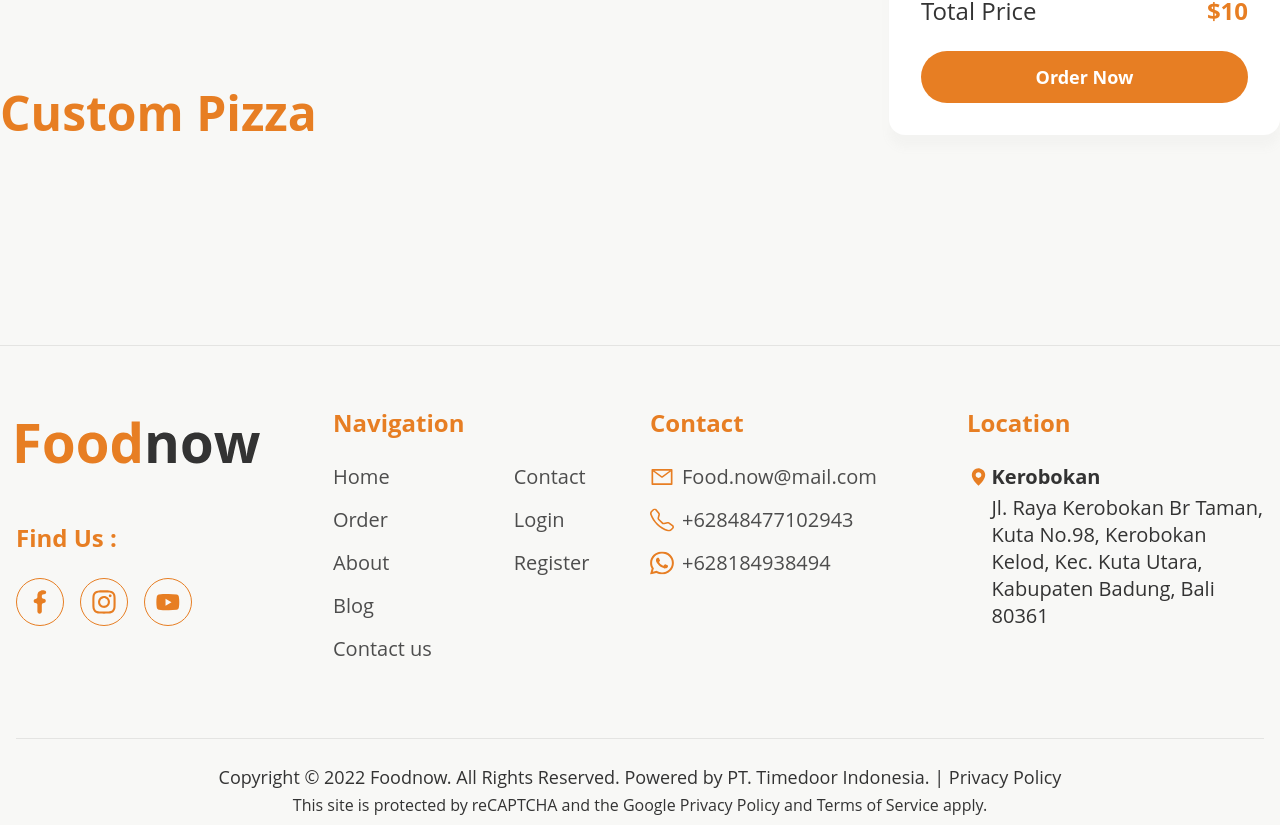
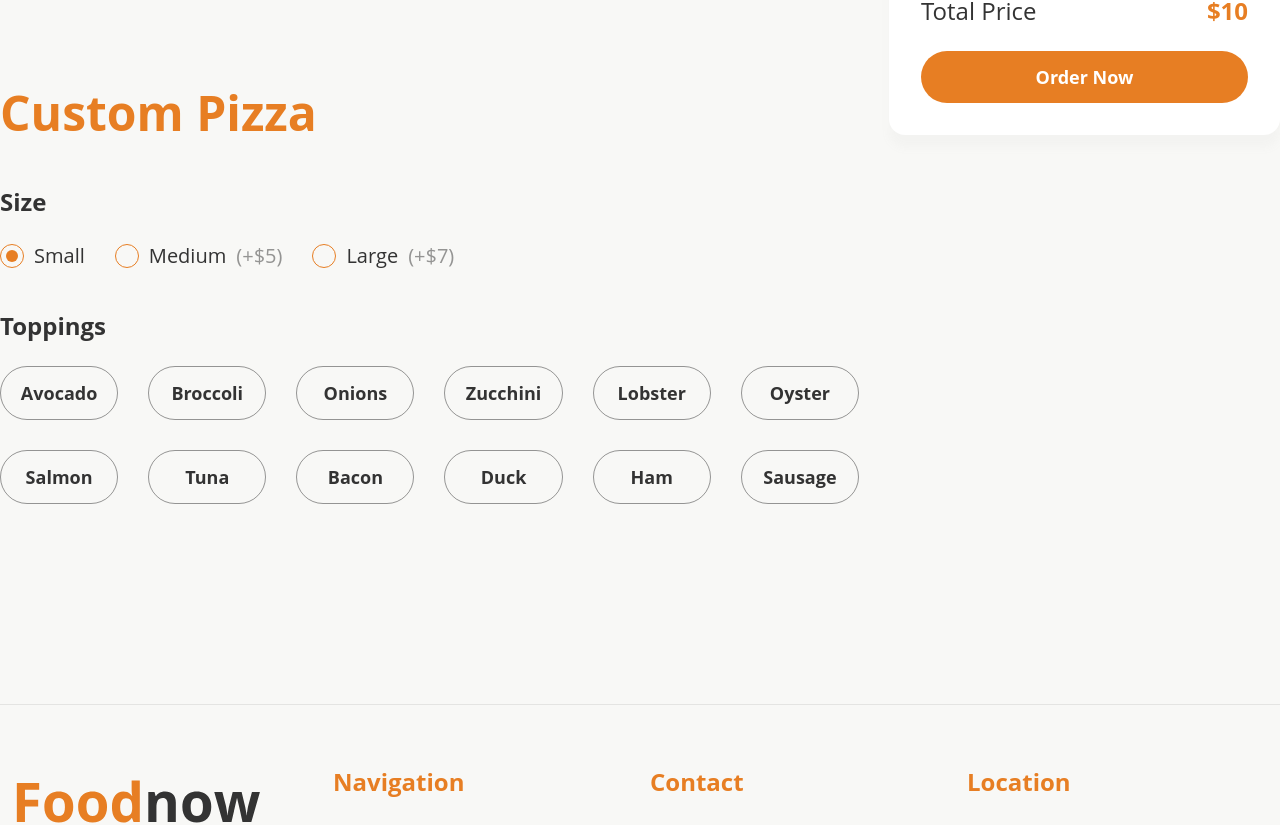
Before and after one commit to DodyDharma440/timedoor-pizza-order, a Vue app: page /order in a window 1280 px wide. Shown: the part 1293-2118 px from the top of the page. Built offline with nearby package versions, Linux system fonts and the light colour scheme; the HTML template or start-up script is replaced by a standard one.

Commit message:
feat: slicing custom pizza

```diff
--- a/src/assets/styles/_buttons.scss
+++ b/src/assets/styles/_buttons.scss
@@ -8,6 +8,12 @@
   font-weight: 700;
   transition: all 300ms;
 
+  &:disabled {
+    background-color: #e3e3e3;
+    color: #919191;
+    cursor: not-allowed;
+  }
+
   &--primary {
     background-color: variables.$primary-color;
     color: #ffffff;
@@ -15,4 +21,20 @@
       background-color: rgba(variables.$primary-color, 0.9);
     }
   }
+
+  &--primary-default {
+    background-color: transparent;
+    border: 1px solid rgba(variables.$text-color, 0.5);
+    &:hover {
+      color: variables.$primary-color;
+      border-color: variables.$primary-color;
+    }
+  }
+
+  &--primary-light {
+    color: variables.$primary-color;
+    border-color: variables.$primary-color;
+    background-color: rgba(variables.$primary-color, 0.3);
+    border: 1px solid variables.$primary-color;
+  }
 }
--- a/src/components/CustomPizza.vue
+++ b/src/components/CustomPizza.vue
@@ -1,4 +1,118 @@
+<script setup lang="ts">
+import toppingList from '@/static/topping-list.json'
+import sizeList from '@/static/size-list.json'
+import { ref } from 'vue'
+import RadioButton from './RadioButton.vue'
+import type { IPizzaSize } from '@/interfaces/pizza'
+import { currencyFormat } from '@/utils/number-format'
+
+const selectedToppings = ref<number[]>([])
+const selectedSize = ref<IPizzaSize>(sizeList.data[0])
+
+const isSelected = (toppingId: number) => {
+  return selectedToppings.value.includes(toppingId)
+}
+
+const handleSelect = (toppingId: number) => {
+  if (isSelected(toppingId)) {
+    selectedToppings.value = selectedToppings.value.filter((v) => v !== toppingId)
+  } else {
+    selectedToppings.value = [...selectedToppings.value, toppingId]
+  }
+}
+
+const handleChangeSize = (event: Event, value: IPizzaSize) => {
+  const target = event.target as HTMLInputElement
+  if (target.checked) {
+    selectedSize.value = value
+  }
+}
+</script>
+
 <template>
   <h2 class="section-title">Custom Pizza</h2>
-  <div class="custom-pizza"></div>
+  <div class="custom-pizza">
+    <div class="custom-pizza__size">
+      <label class="custom-pizza__field-label">Size</label>
+      <div class="custom-pizza__size-list">
+        <RadioButton
+          v-for="size in sizeList.data"
+          :key="size.id"
+          :value="size.id"
+          :checked="size.id === selectedSize.id"
+          @change="handleChangeSize($event, size)"
+        >
+          {{ size.name }}
+          <span class="custom-pizza__size-extra-price" v-if="size.extra_price">
+            {{ `(+${currencyFormat(size.extra_price)})` }}
+          </span>
+        </RadioButton>
+      </div>
+    </div>
+
+    <div class="custom-pizza__toppings">
+      <label class="custom-pizza__field-label">Toppings</label>
+      <div class="custom-pizza__toppings-list">
+        <div
+          class="custom-pizza__toppings-list-item"
+          v-for="topping in toppingList.data"
+          :key="topping.id"
+        >
+          <button
+            class="btn"
+            :class="{
+              'btn--primary-default': !isSelected(topping.id),
+              'btn--primary-light': isSelected(topping.id),
+            }"
+            @click="handleSelect(topping.id)"
+          >
+            {{ topping.name }}
+          </button>
+        </div>
+      </div>
+    </div>
+  </div>
 </template>
+
+<style lang="scss" scoped>
+.custom-pizza {
+  margin-top: spacing(10);
+
+  &__field-label {
+    display: block;
+    font-size: to-rem(24);
+    font-weight: 700;
+    margin-bottom: spacing(6);
+  }
+
+  &__size {
+    margin-bottom: spacing(10);
+
+    &-list {
+      display: flex;
+      align-items: center;
+      gap: spacing(7.5);
+    }
+
+    &-extra-price {
+      opacity: 50%;
+    }
+  }
+
+  &__toppings {
+    &-list {
+      display: grid;
+      grid-template-columns: repeat(12, 1fr);
+      gap: spacing(7.5);
+
+      &-item {
+        grid-column: span 2 / span 2;
+
+        .btn {
+          width: 100%;
+        }
+      }
+    }
+  }
+}
+</style>
--- /dev/null
+++ b/src/components/RadioButton.vue
@@ -0,0 +1,50 @@
+<template>
+  <div class="radio-button">
+    <input type="radio" class="radio-button__input" v-bind="$attrs" />
+    <span class="radio-button__look"></span>
+    <slot />
+  </div>
+</template>
+
+<style lang="scss" scoped>
+.radio-button {
+  display: flex;
+  align-items: center;
+  gap: spacing(2.5);
+  font-size: to-rem(20);
+  position: relative;
+
+  &__input {
+    opacity: 0;
+    position: absolute;
+    left: 0;
+    top: 0;
+    width: 100%;
+    height: 100%;
+    z-index: 2;
+    &:checked + .radio-button__look:after {
+      background: $primary-color;
+    }
+  }
+
+  &__look {
+    width: spacing(6);
+    height: spacing(6);
+    display: inline-block;
+    vertical-align: middle;
+    padding: 5px;
+    border: 1px solid $primary-color;
+    border-radius: 50%;
+    position: relative;
+    &:after {
+      content: '';
+      position: absolute;
+      left: 5px;
+      top: 5px;
+      bottom: 5px;
+      right: 5px;
+      border-radius: 50%;
+    }
+  }
+}
+</style>
--- a/src/interfaces/pizza.ts
+++ b/src/interfaces/pizza.ts
@@ -10,3 +10,9 @@ export interface IPizza {
   discount: IPizzaDiscount
   toppings: number[]
 }
+
+export interface IPizzaSize {
+  id: number
+  name: string
+  extra_price: number
+}
```
